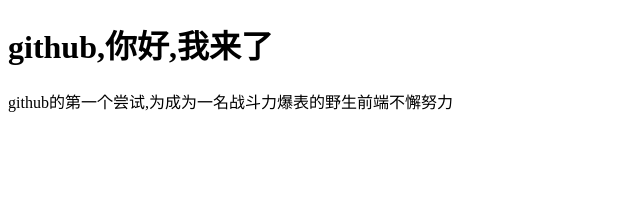
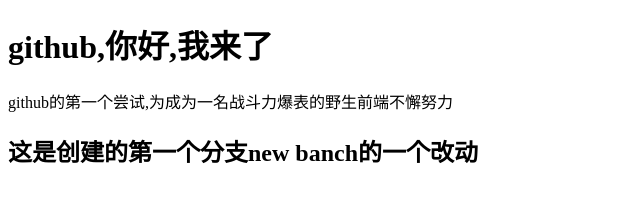
Before and after one commit to RunningLuo/HellowWorld, a plain HTML site: page hellow/index.html in a window 1280 px wide. Shown: the whole page, without its empty margins (0-640 px from the left). Drawn offline with Linux system fonts and the light colour scheme.

Commit message:
这是第一个new branch的改动
这是第一个new branch的改动

```diff
--- a/hellow/index.html
+++ b/hellow/index.html
@@ -7,5 +7,6 @@
 <body>
 	<h1>github,你好,我来了</h1>
 	<p>github的第一个尝试,为成为一名战斗力爆表的野生前端不懈努力</p>
+	<h2>这是创建的第一个分支new banch的一个改动</h2>
 </body>
 </html>
```
